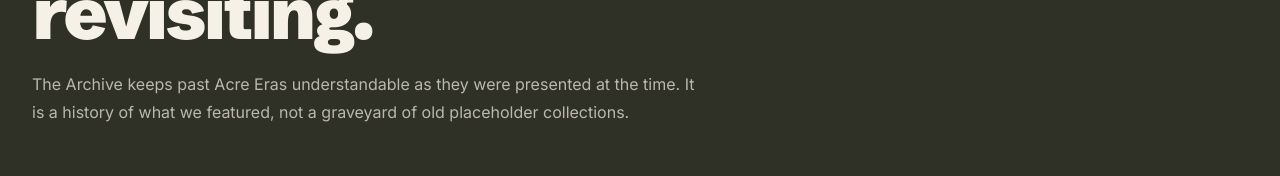
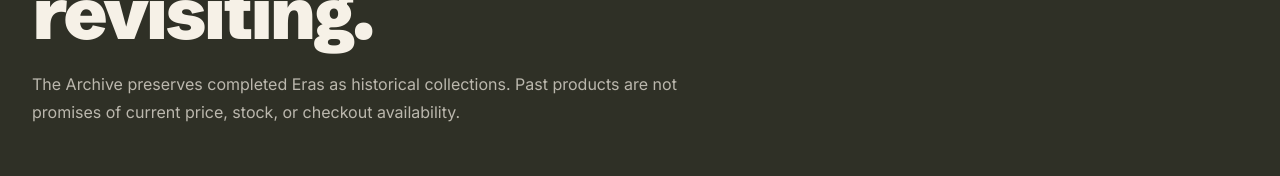
Before and after one commit to norrijam405/norvana, a Next.js app: page /archive in a window 1280 px wide. Shown: the part 287-463 px from the top of the page. Built offline with nearby package versions, Linux system fonts and the light colour scheme; no server answers; the database is empty.

Commit message:
ux(archive): separate historical collections from live stock claims

```diff
--- a/src/components/archive-client.tsx
+++ b/src/components/archive-client.tsx
@@ -37,7 +37,7 @@ export function ArchiveClient({ eras }: { eras: ArchiveEra[] }) {
               Past worlds stay worth revisiting.
             </h1>
             <p className="mt-5 max-w-2xl text-base leading-7 text-cream/70">
-              The Archive keeps past Acre Eras understandable as they were presented at the time. It is a history of what we featured, not a graveyard of old placeholder collections.
+              The Archive preserves completed Eras as historical collections. Past products are not promises of current price, stock, or checkout availability.
             </p>
           </div>
         </section>
```
